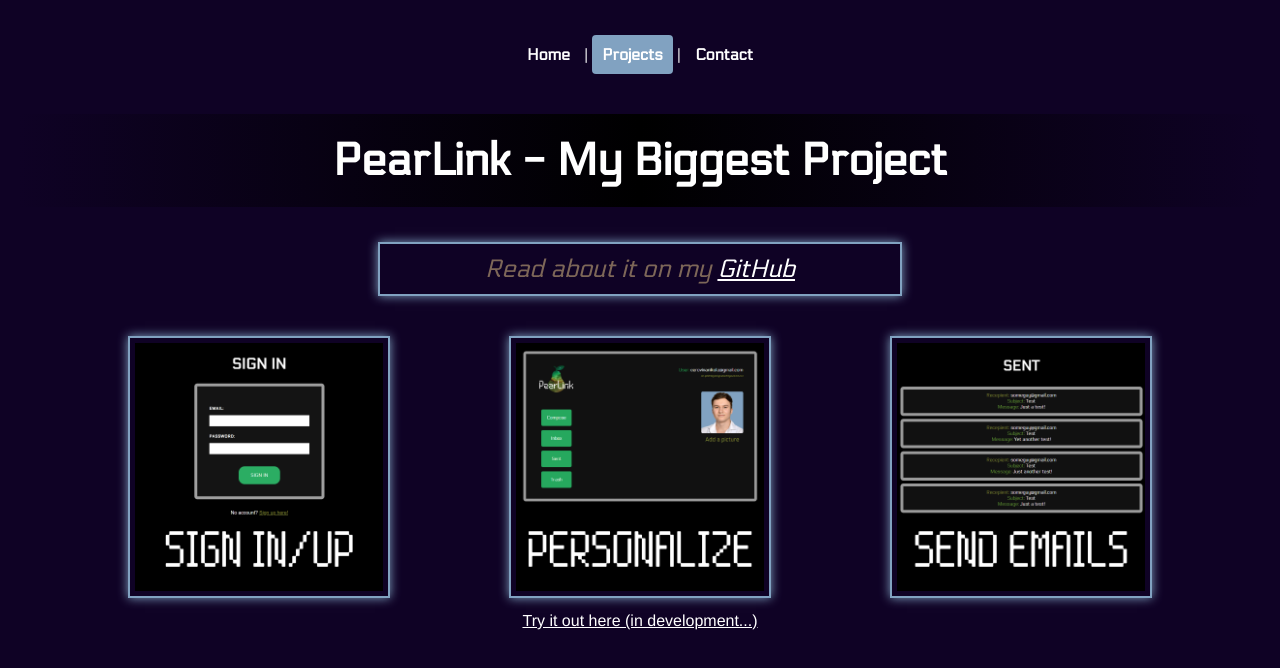
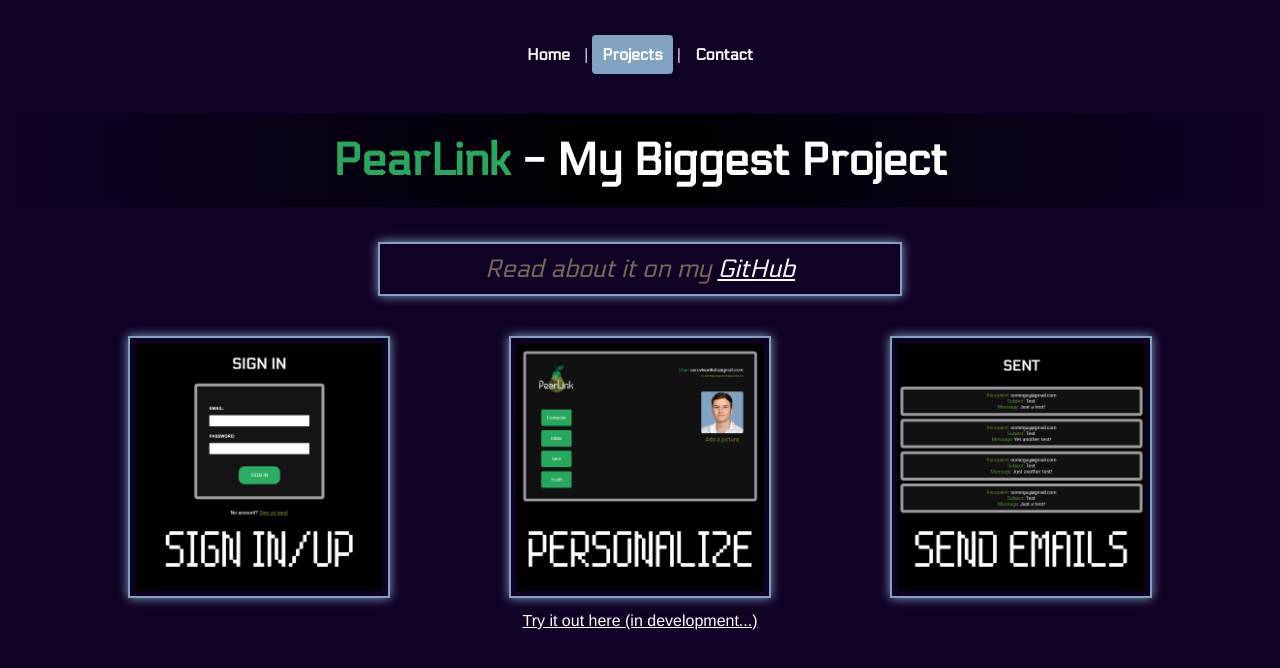
Before and after one commit to cerovina/Website-Vue-Router, a Vue app: page /projects in a window 1280 px wide. Shown: the top 668 px of the page. Built offline with nearby package versions, Linux system fonts and the light colour scheme.

Commit message:
Style changes

```diff
--- a/src/views/ProjectsView.vue
+++ b/src/views/ProjectsView.vue
@@ -1,7 +1,7 @@
 <template>
     <div class="projectsWrap">
       <div class="projects">
-        <h1 class="heading">PearLink - My Biggest Project</h1>
+        <h1 class="heading"><span class="green">PearLink</span> - My Biggest Project</h1>
       </div>
       <section id="portfolio">
         <div class="portfolio-item">
@@ -63,6 +63,10 @@
 </script>
 
 <style scoped>
+.green {
+  color: #26A95E;
+}
+
 .projectsWrap {
   background-color: #0F0225;
 }
```
